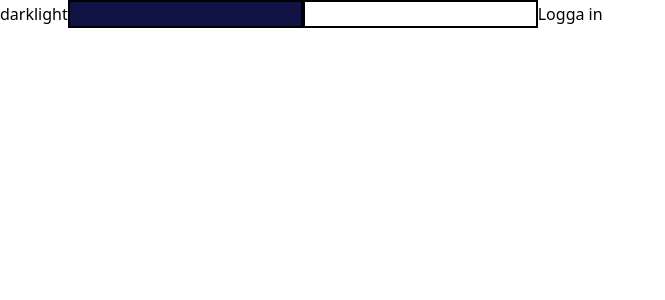
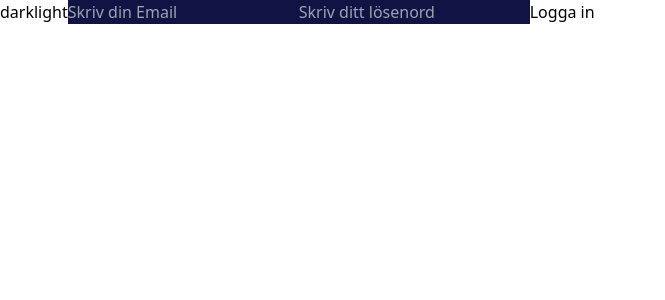
Before and after one commit to AxelEnghamre/subscriptions_tracker, a Next.js app: page /sign-in in a window 1280 px wide. Shown: the top 300 px of the page, without its empty margins (0-665 px from the left). Built offline with nearby package versions, Linux system fonts and the light colour scheme.

Commit message:
added input components on sign in page

```diff
--- a/src/components/auth/SignIn.tsx
+++ b/src/components/auth/SignIn.tsx
@@ -5,6 +5,7 @@ import { useRouter } from "next/navigation";
 import { signInSchema } from "@/lib/schemas/AuthSchemas";
 import { useContext } from "react";
 import { ThemeContext } from "@/contexts/ThemeContext";
+import { Input } from "../UI/Input";
 
 const SignIn = () => {
   const router = useRouter();
@@ -13,7 +14,7 @@ const SignIn = () => {
     password: "",
   });
   const [isSigningIn, setIsSigningIn] = useState(false);
-const {theme,changeThemeTo} = useContext(ThemeContext) as ThemeContext;
+  const { theme, changeThemeTo } = useContext(ThemeContext) as ThemeContext;
   const handleSubmit = async (event: React.FormEvent<HTMLFormElement>) => {
     event.preventDefault();
     setIsSigningIn(true);
@@ -55,19 +56,19 @@ const {theme,changeThemeTo} = useContext(ThemeContext) as ThemeContext;
 
   return (
     <form onSubmit={handleSubmit}>
-      <button onClick={()=>changeThemeTo("dark")}>dark</button>
-      <button onClick={()=>changeThemeTo("light")}>light</button>
-      <input
-        className="border-solid border-black border-2 bg-midnight"
+      <button onClick={() => changeThemeTo("dark")}>dark</button>
+      <button onClick={() => changeThemeTo("light")}>light</button>
+      <Input
         type="email"
         name="email"
+        placeholder="Skriv din Email"
         value={signInFormValue.email}
         onChange={handleChange}
       />
-      <input
-        className="border-solid border-black border-2"
+      <Input
         type="password"
         name="password"
+        placeholder="Skriv ditt lösenord"
         value={signInFormValue.password}
         onChange={handleChange}
       />
```
